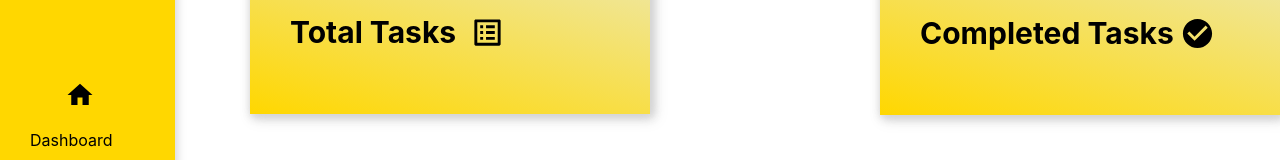
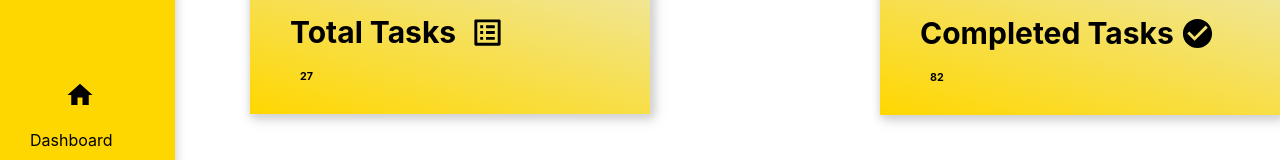
Before and after one commit to vandensp/Work-From-Home-Team-09, a React (Create React App) app: page /Dashboard in a window 1280 px wide. Shown: the part 214-374 px from the top of the page. Built offline with nearby package versions, Linux system fonts and the light colour scheme.

Commit message:
trying to get the link to work

```diff
--- a/src/App.css
+++ b/src/App.css
@@ -9,10 +9,9 @@
 }
 
 .ogo {
-height: 100%;
-  width: 800px;
+  width: 700px;
   position: relative;
-  bottom: 250px;
+  bottom: 350px;
   left: 1000px;
 }
 
--- a/src/components/Brain.js
+++ b/src/components/Brain.js
@@ -1,6 +1,8 @@
 import React from "react";
 import "../App.css";
 import Heading from "./Heading";
+import {Link} from "react-router-dom";
+
 
 const brainPics =[
     {
@@ -37,7 +39,7 @@ function Brain(){
             return<div style={styles}>
 
                 <div className="shadow">
-                    <img className='brainImg' alt="brain" src={brain.img}/>
+                    <Link to="www.poptropica.com"><img className='brainImg' alt="brain" src={brain.img}/></Link>
 
                 </div>
             </div>
--- a/src/components/Dashboard.js
+++ b/src/components/Dashboard.js
@@ -120,6 +120,13 @@ function Dashboard(){
         height:"440px"
     };
 
+    let numStyle = {
+        position: "relative",
+        bottom:"15px",
+        left: "50px",
+
+    };
+
 
 
 
@@ -142,13 +149,16 @@ function Dashboard(){
             <div className="box">
                 <h1 style={textBox}>Total Tasks</h1>
                 <ListAltIcon style={icon}/>
+                <h6 style={numStyle}>27</h6>
             </div>
             <div className="box1">
                 <h1 style={textBox}>Completed Tasks</h1>
                 <CheckCircleIcon style={icon1}/>
+                <h6 style={numStyle}>82</h6>
             </div>
             <div className="box2"><h1 style={textBox}>Pending Tasks</h1>
                 <AssignmentTurnedInIcon style={icon1}/>
+                <h6 style={numStyle}>18</h6>
             </div>
 
             <div className="taskGraph"/>
--- a/src/components/Task.js
+++ b/src/components/Task.js
@@ -129,7 +129,7 @@ function Task(){
             {renderTasks()}
             <div>
                 <h1 style={heading}>Add Task</h1>
-                <Link to="http://keagan-wong.epizy.com/tasks.php"><AddCircleIcon style={iconStyle} className="addIcon"></AddCircleIcon></Link>
+                <Link to="keagan-wong.epizy.com/tasks.php"><AddCircleIcon style={iconStyle} className="addIcon"></AddCircleIcon></Link>
             </div>
         </div>
 
```
